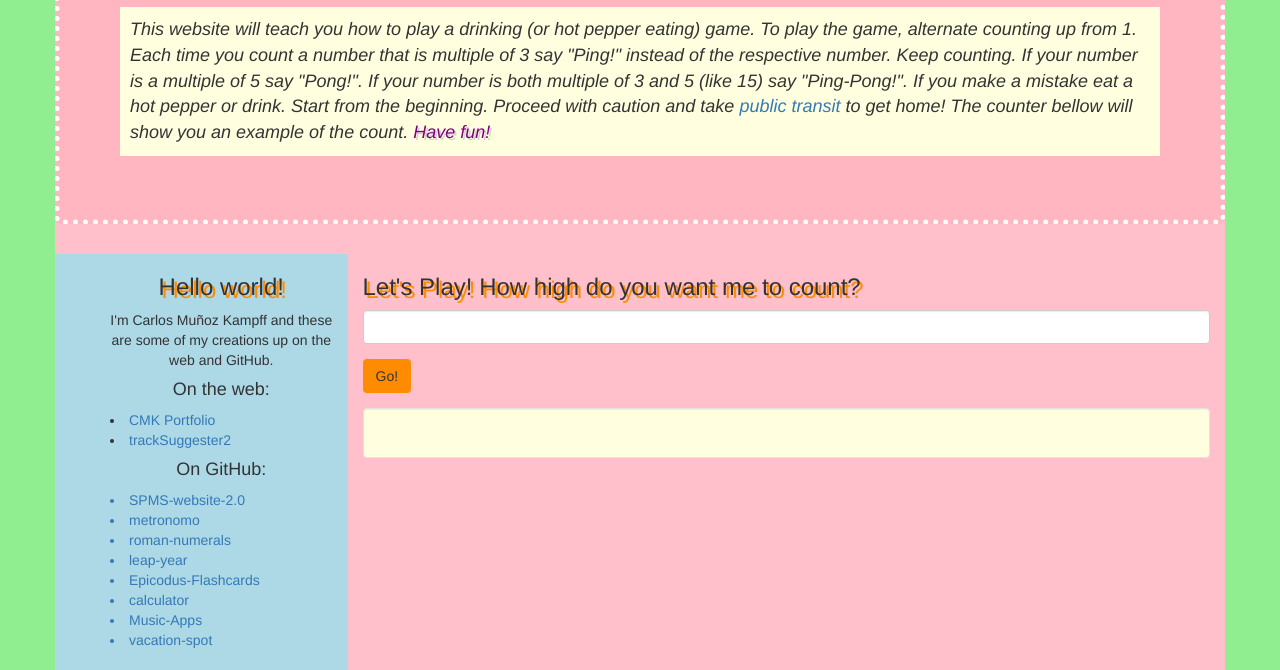
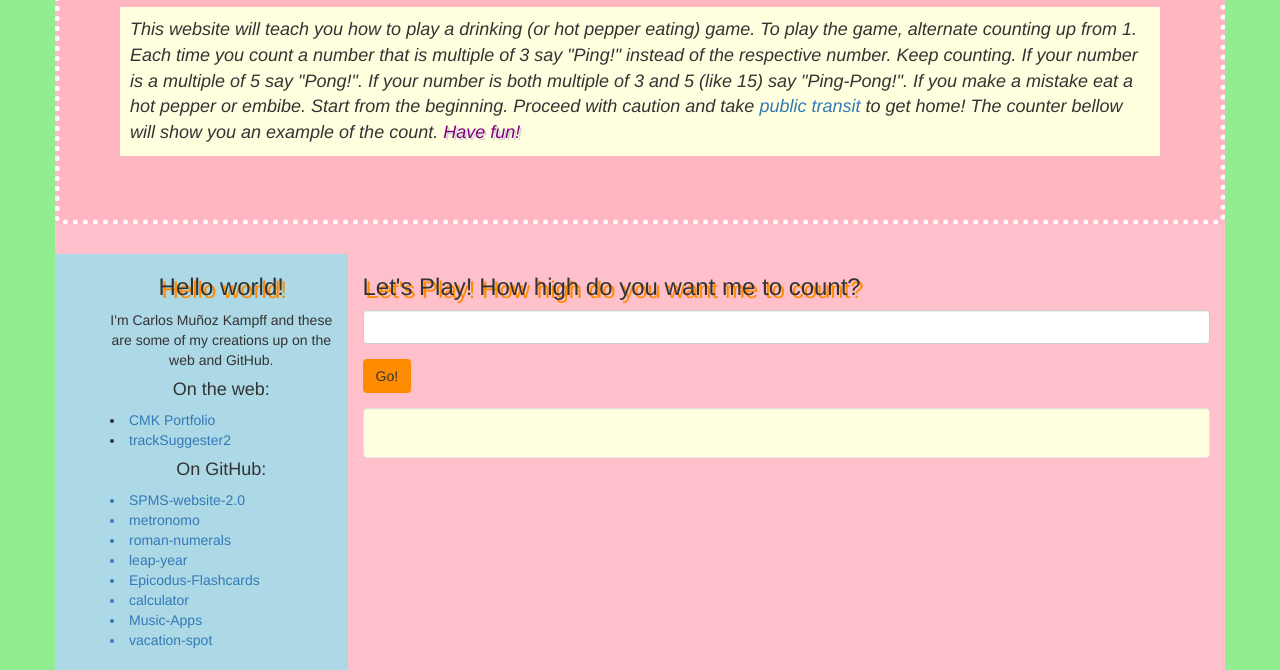
Before and after one commit to elmunoz42/Ping-Pong, a plain HTML site: page index.html in a window 1280 px wide. Shown: the part 165-835 px from the top of the page. Drawn offline with Linux system fonts and the light colour scheme.

```diff
--- a/index.html
+++ b/index.html
@@ -12,7 +12,7 @@
       <div class="row">
           <div class="jumbotron">
             <h1>Ping-Pong Counting Game</h1>
-            <p id="explanation">This website will teach you how to play a drinking (or hot pepper eating) game. To play the game, alternate counting up from 1. Each time you count a number that is multiple of 3 say "Ping!" instead of the respective number. Keep counting. If your number is a multiple of 5 say "Pong!". If your number is both multiple of 3 and 5 (like 15) say "Ping-Pong!". If you make a mistake eat a hot pepper or drink. Start from the beginning. Proceed with caution and take <a href="http://trimet.org/">public transit</a> to get home! The counter bellow will show you an example of the count. <span>Have fun!</span></p>
+            <p id="explanation">This website will teach you how to play a drinking (or hot pepper eating) game. To play the game, alternate counting up from 1. Each time you count a number that is multiple of 3 say "Ping!" instead of the respective number. Keep counting. If your number is a multiple of 5 say "Pong!". If your number is both multiple of 3 and 5 (like 15) say "Ping-Pong!". If you make a mistake eat a hot pepper or embibe. Start from the beginning. Proceed with caution and take <a href="http://trimet.org/">public transit</a> to get home! The counter bellow will show you an example of the count. <span>Have fun!</span></p>
           </div>
           <!-- jumbotron -->
       </div>
@@ -44,7 +44,7 @@
           <form id="input-form">
             <div class="form-group">
               <h3>Let's Play! How high do you want me to count?</h3>
-                <input id="text-input"class="form-control" type="text">
+              <input id="text-input"class="form-control" type="text">
             </div>
             <!-- form-group -->
             <button id="submit-button"type="submit" class="btn" name="button">Go!</button>
--- a/js/scripts.js
+++ b/js/scripts.js
@@ -24,10 +24,7 @@ var counter = function(count) {
       bagOfNumbers.push(i);
       countOutput.push("<li>" + bagOfNumbers[i-1] + "</li>");
     }
-
-
   }
-
 }
 
 
```
Also changed, not shown: 1 other file.
